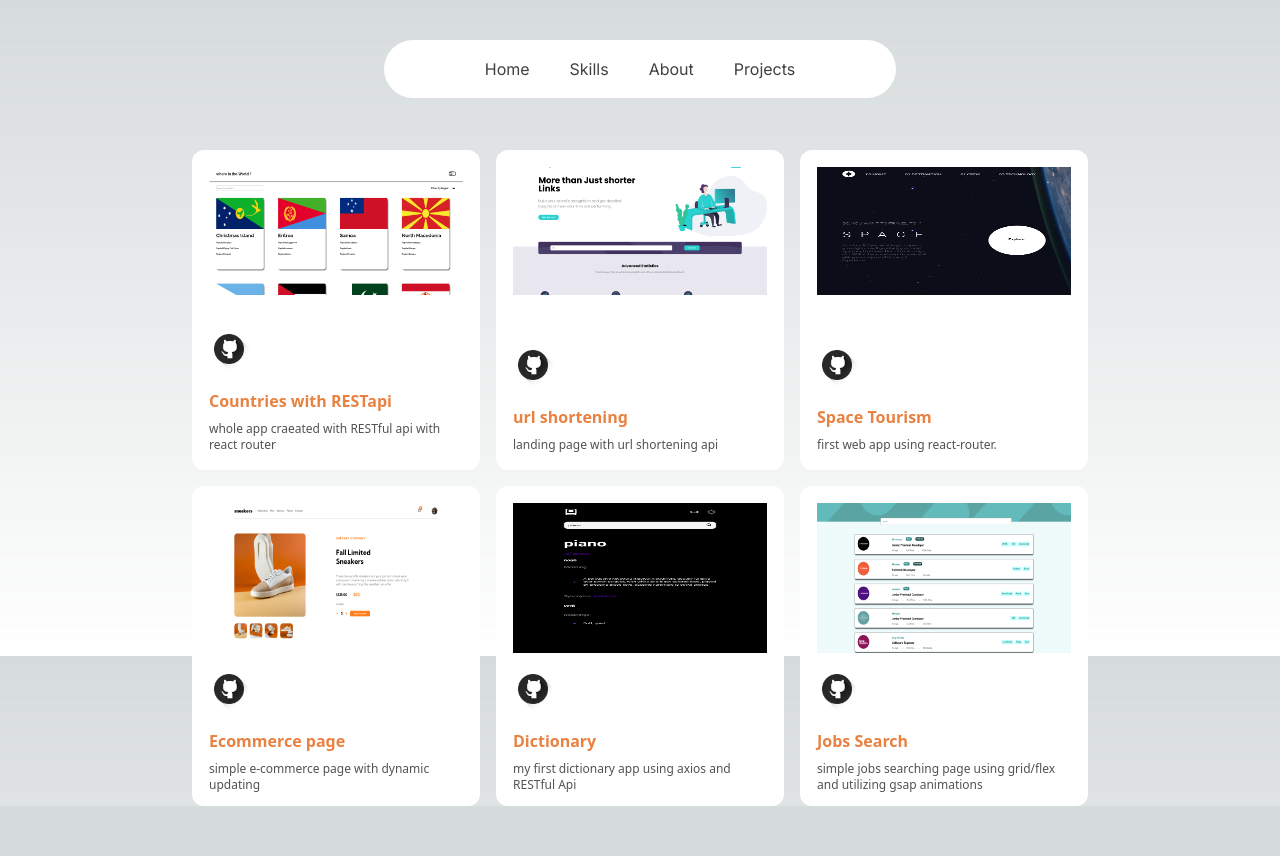
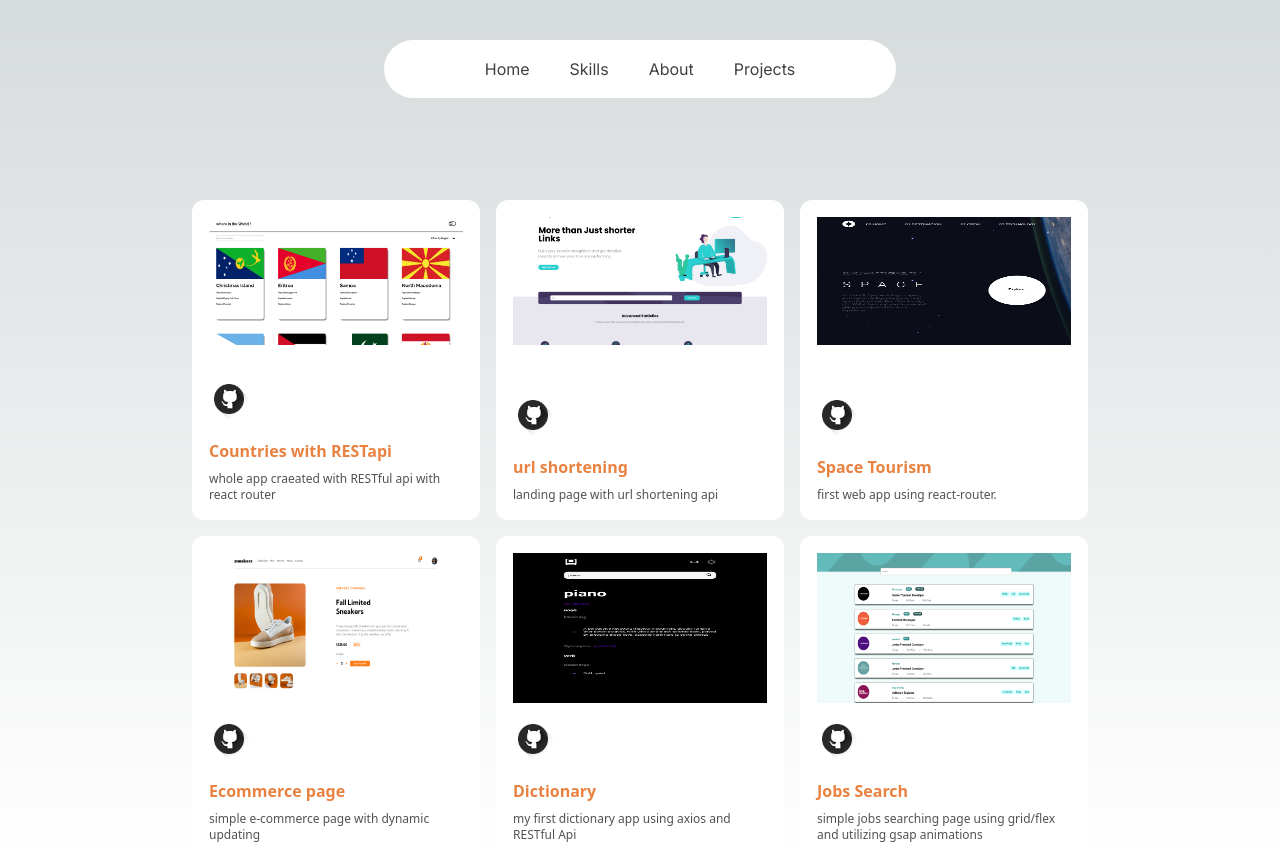
Before and after one commit to bharathkumar369/portfolio, a Next.js app: page /projects in a window 1280 px wide. Before the commit the page ends 806 px from the top, so only its background shows below. Built offline with nearby package versions, Linux system fonts and the light colour scheme.

Commit message:
project animations removed

```diff
--- a/src/components/ui/bento-grid.tsx
+++ b/src/components/ui/bento-grid.tsx
@@ -13,7 +13,7 @@ export const BentoGrid = ({
   return (
     <div
       className={cn(
-        "grid md:auto-rows-[20rem] grid-cols-1 md:grid-cols-3 gap-4 max-w-7xl mx-auto ",
+        "grid mt-[150px] sm:mt-[200px] md:auto-rows-[20rem] grid-cols-1 md:grid-cols-3 gap-4 max-w-7xl mx-auto ",
         className
       )}
     >
@@ -41,13 +41,6 @@ export const BentoGridItem = ({
 }) => {
   return (
     <motion.div
-    initial={{ opacity: 0.0, y: -40 }}
-    whileInView={{ opacity: 1, y: 150}}
-    transition={{
-      delay: 0.3,
-      duration: 2.5,
-      ease: "easeInOut",
-    }}
       className={cn(
         "row-span-1 rounded-xl group/bento hover:shadow-xl transition duration-200 shadow-input dark:shadow-none p-4 dark:bg-black dark:border-myOrange bg-white border border-transparent justify-between flex flex-col space-y-4",
         className,
```
